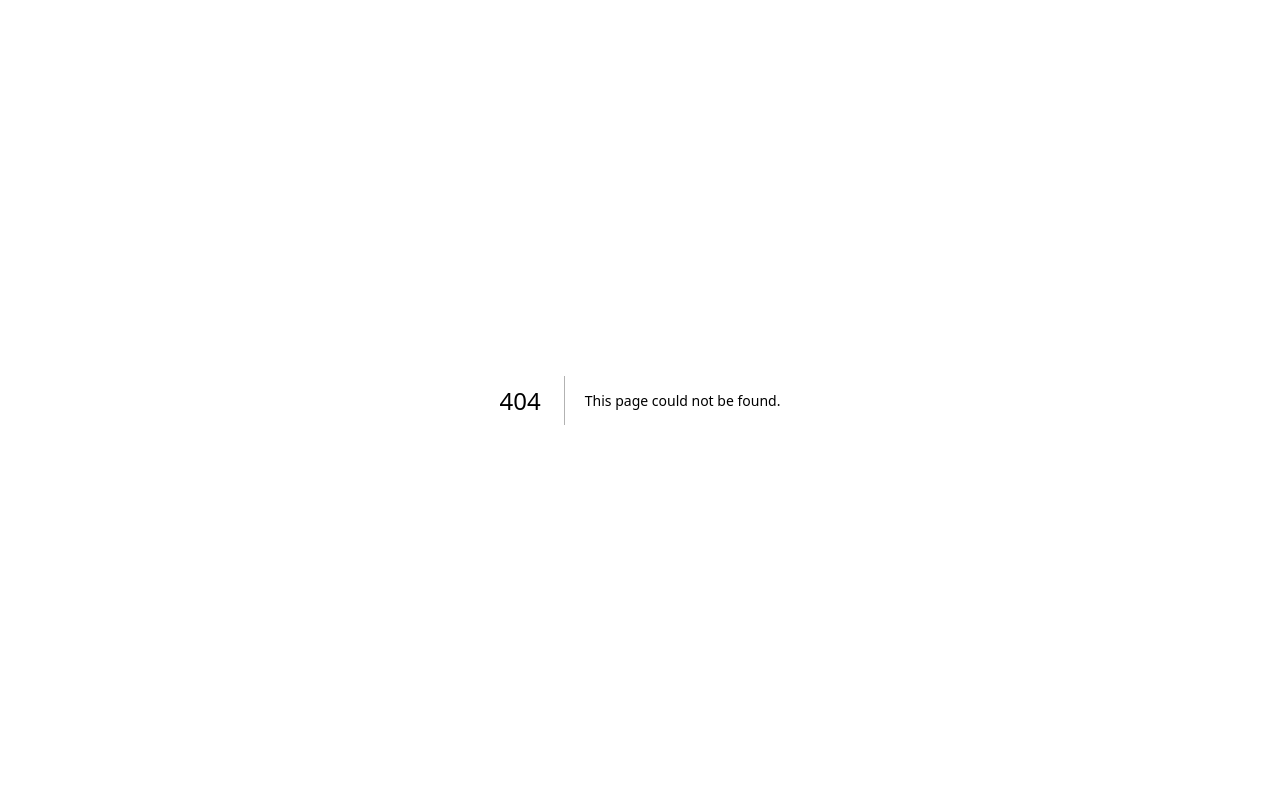
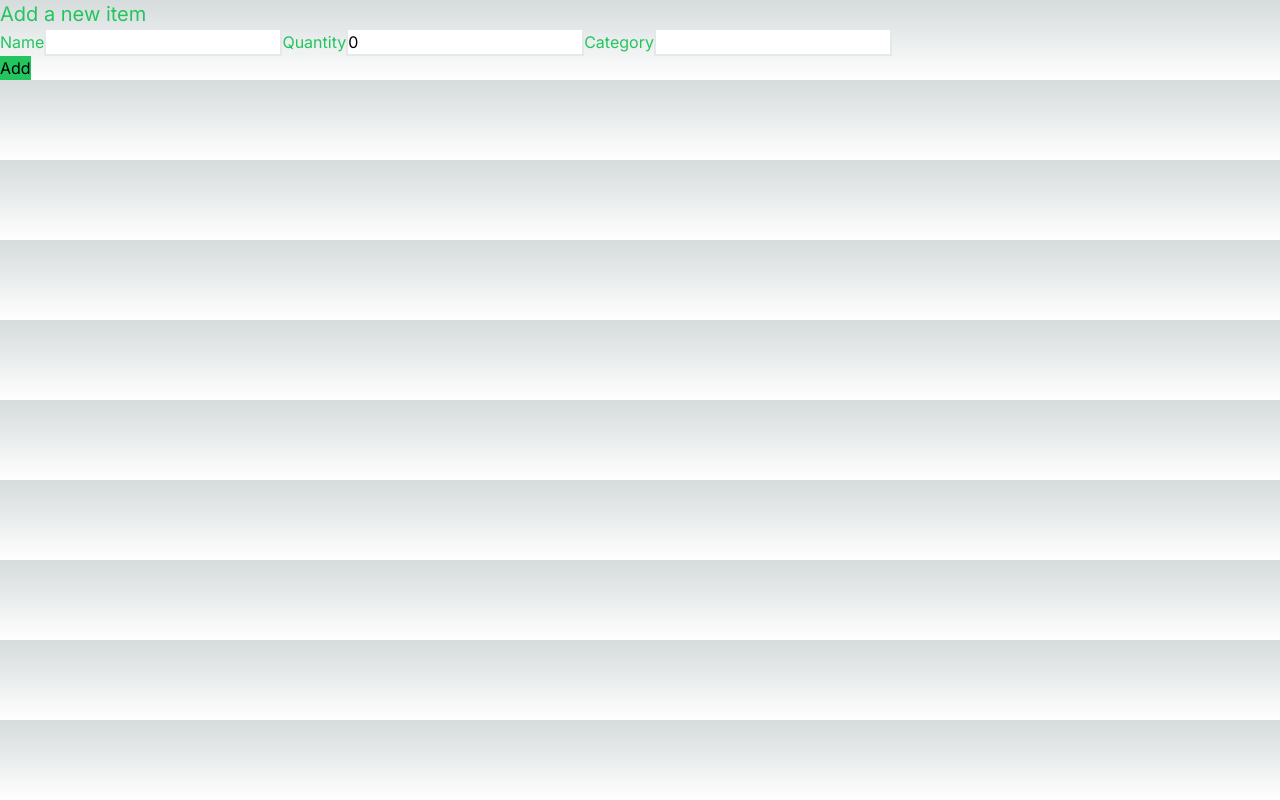
Before and after one commit to WeldSD/cprg306-assignments, a Next.js app: page /week-4 in a window 1280 px wide. Before the commit this address had no page. Built offline with nearby package versions, Linux system fonts and the light colour scheme.

Commit message:
Forms and Submit Button

```diff
--- a/app/week-3/item.js
+++ b/app/week-3/item.js
@@ -3,7 +3,7 @@ import ItemList from "./item-list";
 export default function Item({
  name, quantity, category}){
     return (
-        <div className="ml-5 m-4 border-stroke-lime-900 outline-offset-4" >
+        <div className="ml-5 m-4 border-2 border-rose-500 border-stroke-lime-900 outline-offset-4" >
             <h2 className="text-md text-green-500 font-bold">{name}</h2>
             <p className="text-green-500">buy {quantity} , in: {category}</p>
 
--- /dev/null
+++ b/app/week-4/new-item.js
@@ -0,0 +1,46 @@
+"use client";
+import { useState } from "react"; // Import the useState hook from React
+
+export default function NewItem() {
+  const [name, setName] = useState(""); // Create a state variable for the name
+  const [quantity, setQuantity] = useState(0); // Create a state variable for the quantity
+  const [category, setCategory] = useState(""); // Create a state variable for the category
+
+  const handleSubmit = (event) => {
+    event.preventDefault(); // Prevent the default form submission behavior
+    console.log(name, quantity, category); // Log the name, quantity, and category to the console
+    alert(`name: ${name}, quantity: ${quantity}, category: ${category}`); // Show an alert with the name, quantity, and category
+  };
+
+  return (
+    <div>
+      <h2 className="text-green-500 text-xl">Add a new item</h2>
+      <form onSubmit={handleSubmit}>
+        <label className="text-green-500">Name</label>
+        <input
+          className="border-2 border-stroke-lime-900 outline-offset-4 text-black"
+          type="text"
+          value={name}
+          onChange={(event) => setName(event.target.value)} // Update the name state variable when the input changes
+        />
+        <label className="text-green-500">Quantity</label>
+        <input
+          className="border-2 border-stroke-lime-900 outline-offset-4 text-black"
+          type="number"
+          value={quantity}
+          onChange={(event) => setQuantity(event.target.value)} // Update the quantity state variable when the input changes
+        />
+        <label className="text-green-500">Category</label>
+        <input
+          className="border-2 border-stroke-lime-900 outline-offset-4 text-black"
+          type="text"
+          value={category}
+          onChange={(event) => setCategory(event.target.value)} // Update the category state variable when the input changes
+        />
+        <br />
+        <button on onClick={handleSubmit} className="bg-green-500 text-black">Add</button>
+      </form>
+
+    </div>
+  );
+}
--- /dev/null
+++ b/app/week-4/page.js
@@ -0,0 +1,8 @@
+import NewItem from "./new-item";
+export default function Page() {
+    return (
+        <div>
+            <NewItem />
+        </div>
+    );
+}
```
